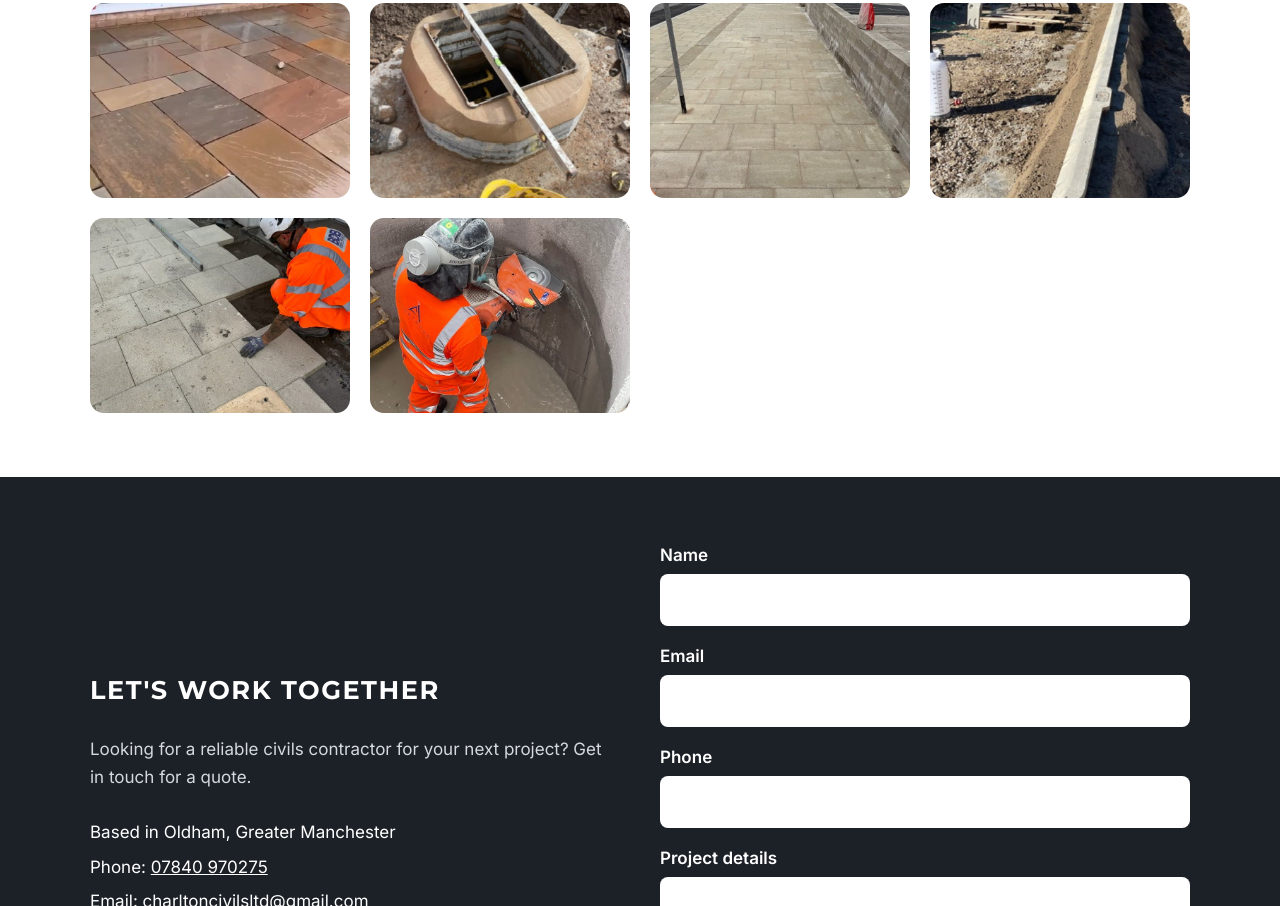
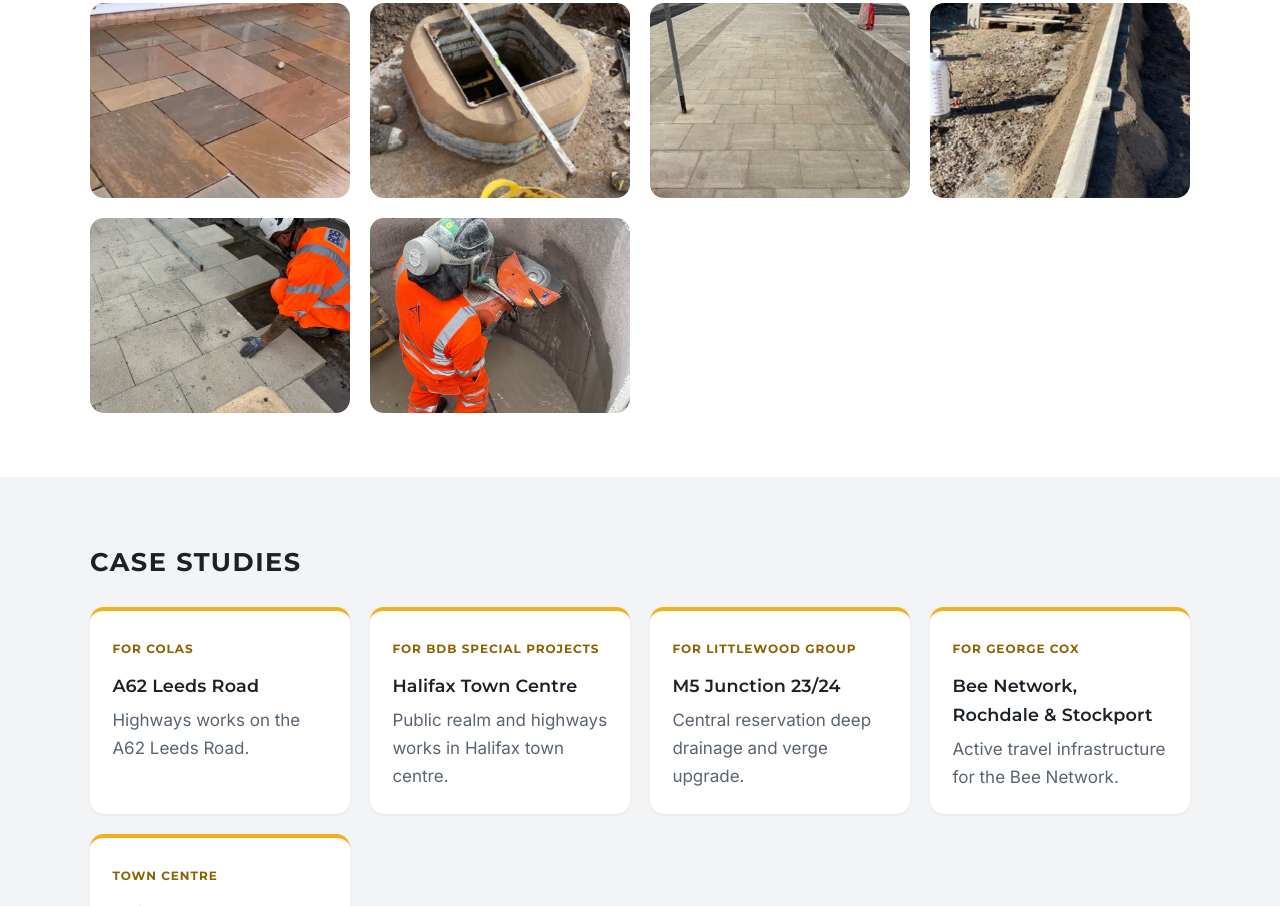
Before and after one commit to DanOrm94/Charlton-Civils, a plain HTML site: page index.html in a window 1280 px wide. Shown: the part 1894-2800 px from the top of the page. Drawn offline with Linux system fonts and the light colour scheme.

Commit message:
Add case studies section

```diff
--- a/index.html
+++ b/index.html
@@ -29,6 +29,7 @@
         <a href="#services">Services</a>
         <a href="#why">Why us</a>
         <a href="#projects">Projects</a>
+        <a href="#case-studies">Case studies</a>
         <a href="#contact" class="btn btn-sm">Contact</a>
       </nav>
     </div>
@@ -104,6 +105,38 @@
       </div>
     </section>
 
+    <section id="case-studies" class="section alt">
+      <div class="wrap">
+        <h2>Case studies</h2>
+        <div class="grid studies">
+          <article class="study">
+            <span class="tag">For Colas</span>
+            <h3>A62 Leeds Road</h3>
+            <p>Highways works on the A62 Leeds Road.</p>
+          </article>
+          <article class="study">
+            <span class="tag">For BDB Special Projects</span>
+            <h3>Halifax Town Centre</h3>
+            <p>Public realm and highways works in Halifax town centre.</p>
+          </article>
+          <article class="study">
+            <span class="tag">For Littlewood Group</span>
+            <h3>M5 Junction 23/24</h3>
+            <p>Central reservation deep drainage and verge upgrade.</p>
+          </article>
+          <article class="study">
+            <span class="tag">For George Cox</span>
+            <h3>Bee Network, Rochdale &amp; Stockport</h3>
+            <p>Active travel infrastructure for the Bee Network.</p>
+          </article>
+          <article class="study">
+            <span class="tag">Town centre</span>
+            <h3>Bolton Town Centre</h3>
+            <p>Repaving works in Bolton town centre.</p>
+          </article>
+        </div>
+      </div>
+    </section>
     <section id="contact" class="section cta">
       <div class="wrap split">
         <div>
--- a/styles.css
+++ b/styles.css
@@ -102,3 +102,10 @@ h3{font-weight:600;font-size:1.1rem;letter-spacing:.01em}
 .site-footer .wrap{display:flex;justify-content:space-between;gap:1rem;flex-wrap:wrap}
 .fb-link{color:var(--yellow);text-decoration:none;font-weight:600}
 .fb-link:hover{text-decoration:underline}
+
+/* Case studies */
+.studies{grid-template-columns:repeat(auto-fit,minmax(230px,1fr))}
+.study{background:#fff;border-radius:var(--r);padding:1.4rem;border-top:4px solid var(--yellow);box-shadow:0 1px 3px #0001}
+.study h3{margin:.6rem 0 .4rem}
+.study p{margin:0;color:var(--muted)}
+.tag{font-family:Montserrat,Inter,sans-serif;font-size:.75rem;font-weight:700;letter-spacing:.08em;text-transform:uppercase;color:#8a6200}
```
